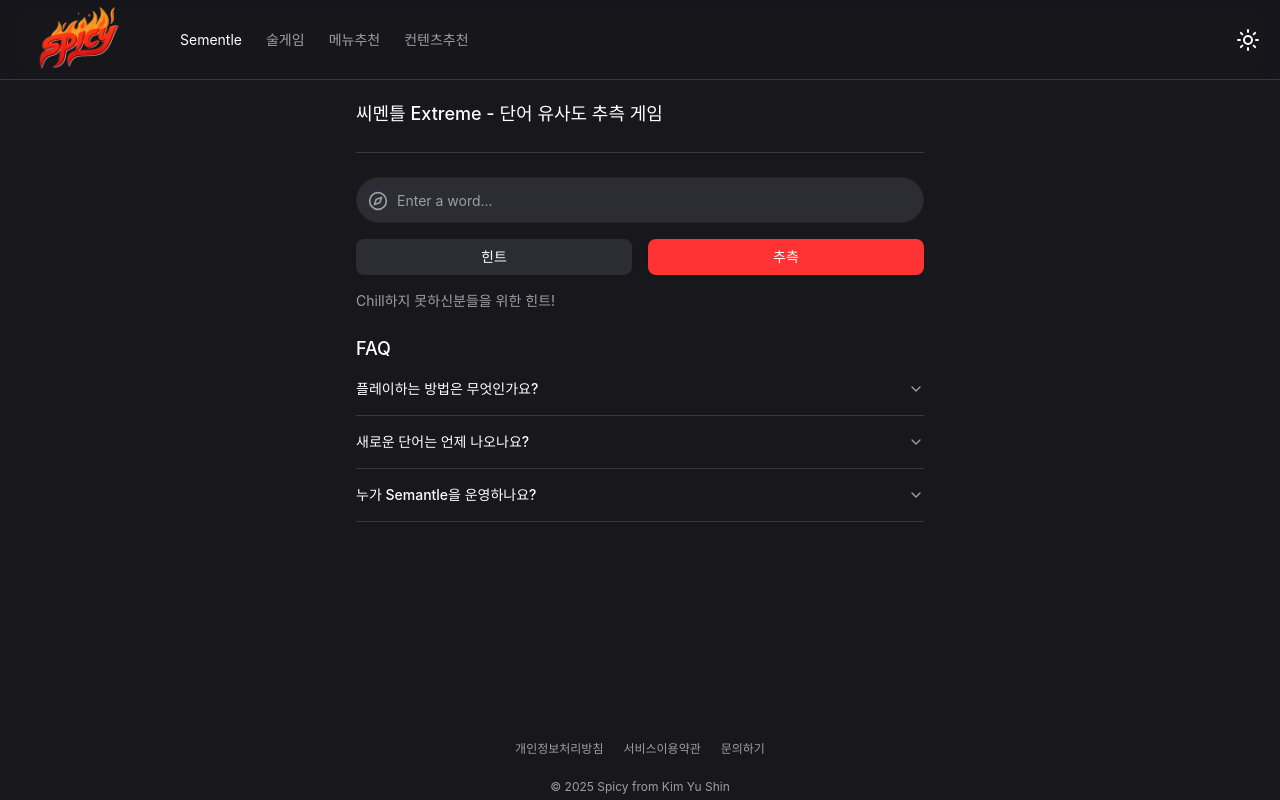
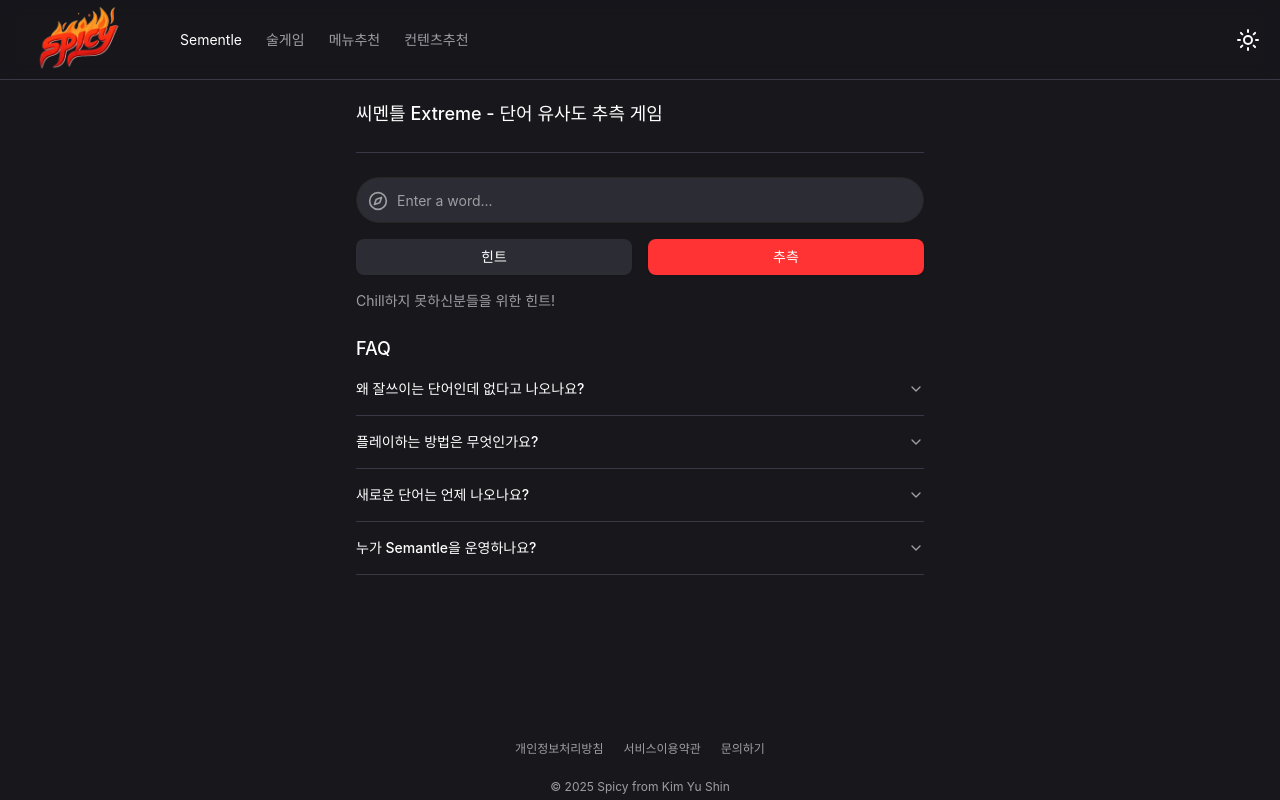
Before and after one commit to kysclient/spicy-front, a Next.js app: page / in a window 1280 px wide. Built offline with nearby package versions, Linux system fonts and the light colour scheme.

Commit message:
로그인 이슈 해결

```diff
--- a/src/components/sementle-page/sementle-component.tsx
+++ b/src/components/sementle-page/sementle-component.tsx
@@ -131,7 +131,7 @@
             placeholder="Enter a word..."
             className="h-[46px] pl-10 rounded-full w-full bg-secondary transition-all hover:bg-secondary/80"
           />
-          {error && <p className="animate-fadeIn text-destructive-foreground text-sm mt-1">{String(error)}</p>}
+          {error && <p className="animate-fadeIn text-destructive-foreground text-sm mt-1">{String(error)}, 참고로 스파이시관련 용어 ex. 갤래 이딴건 절대 나올예정 없습니다.</p>}
         </div>
         <div className="flex flex-row justify-around items-center w-full gap-4">
           <Popover>
@@ -163,7 +163,6 @@
           </Button>
         </div>
         <p className="animate-fadeIn text-muted-foreground text-sm mt-1 self-start">Chill하지 못하신분들을 위한 힌트!</p>
-
       </div>
 
       {showAnswerResult && (
@@ -235,6 +234,10 @@
 
 const faqList = [
   {
+    title: '왜 잘쓰이는 단어인데 없다고 나오나요?',
+    description: '매 문제마다 서버가 동작하여 인공지능이 빈도수가 높은 단어를 10000개를 사용합니다. 모델의 용량이 커질수록 서버비가 너무 비싸기때문에 벙을 못나갈 수 있습니다. 더 강력한 사전 구축을 원하신다면 저에게 송금하세요!'
+  },
+  {
     title: '플레이하는 방법은 무엇인가요?',
     description: '목표는 비밀 단어를 추측하는 것입니다. 각 추측은 하나의 단어여야 합니다. Semantle은 당신의 추측이 비밀 단어와 의미상 얼마나 유사한지 알려줄 것입니다. 다른 단어 게임과 달리 이 게임은 철자법에 관한 것이 아닙니다. 그것은 의미에 관한 것입니다. 우리는 대규모 한글 모델을 바탕으로 Wikipedia의 빈도수가 높은 한글 10000개 단어를 추출하여, Kiwi 기술을 활용하여 형태소분석 후 의미있는 정답 리스트 5000가지를 뽑아내며, 인공지능(특히 fasttext 기술)을 사용하여 이 의미를 계산합니다. fasttext에서 각 단어는 다른 단어와의 측정 가능한 의미적 거리를 갖고 있어 관련성 수준을 나타냅니다. 비밀 단어를 5000 단어 이내로 얻으면 근접성 열에서 알려드립니다. 당신은 무제한의 추측을 할 수 있습니다! 행운을 빌어요!'
   },
--- a/src/components/signin-page/signin-form.tsx
+++ b/src/components/signin-page/signin-form.tsx
@@ -30,9 +30,7 @@
     setCookie('username', username)
     localStorage.setItem('username', username)
     setOpenQuiz(false)
-    setTimeout(() => {
-      router.replace('/')
-    }, 0)
+    window.location.href = '/'
   }
 
   const handleKeyDown = (e: React.KeyboardEvent<HTMLInputElement>) => {
```
